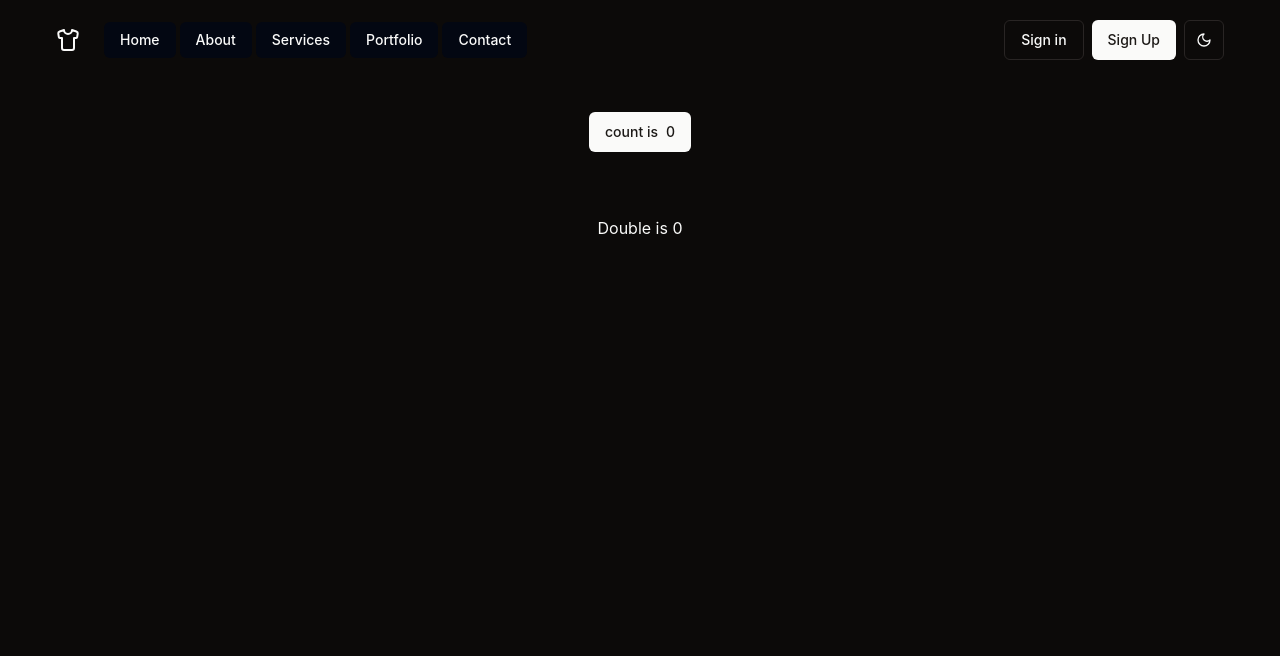
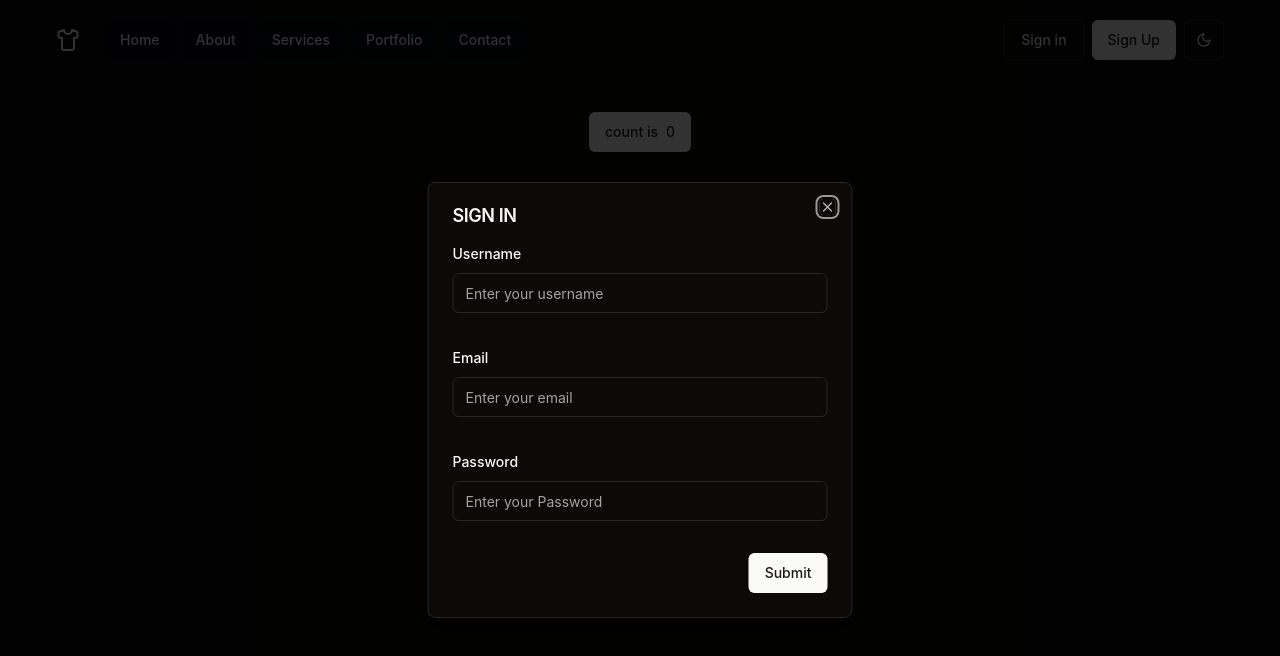
Before and after one commit to thanhtai-personal/react-principle-level, a React (Vite) app: page / in a window 1280 px wide. Both pictures are taken after a click on the button "Sign in". Shown: the top 656 px of the page. Built offline with nearby package versions, Linux system fonts and the light colour scheme.

Commit message:
feat: handle login form with modal

```diff
--- a/src/AppRoutes.tsx
+++ b/src/AppRoutes.tsx
@@ -1,12 +1,12 @@
 import './App.css';
-import { ReactNode, Suspense, lazy } from 'react';
+import { ReactElement, Suspense, lazy } from 'react';
 import { Route, Routes } from 'react-router-dom';
 import { Loading } from './components/common/Loading';
 
 const HomePage = lazy(() => import('./pages/Home'));
 const NotFound = lazy(() => import('./pages/NotFound'));
 
-const makeSuspense = (children: ReactNode) => {
+const makeSuspense = (children: ReactElement) => {
   return <Suspense fallback={<Loading />}>{children}</Suspense>;
 };
 
--- /dev/null
+++ b/src/components/common/AppForm.tsx
@@ -0,0 +1,93 @@
+import { TFormController } from '@/types/TFormController';
+import { ForwardedRef, forwardRef, useImperativeHandle } from 'react';
+import { useForm } from 'react-hook-form';
+import { ZodRawShape, z } from 'zod';
+import { zodResolver } from '@hookform/resolvers/zod';
+
+import { Button } from '@/components/common/shadcn/button';
+import {
+  Form,
+  FormControl,
+  FormDescription,
+  FormField,
+  FormItem,
+  FormLabel,
+  FormMessage,
+} from '@/components/common/shadcn/form';
+import { TFormItem } from '@/types/TFormItem';
+
+type Props<T extends ZodRawShape> = {
+  className?: string;
+  formSchema: z.ZodObject<T, 'strip', z.ZodTypeAny, T, T>;
+  fields: TFormItem<T>[];
+  onsubmit?: (data: T) => Promise<void>;
+  useOutsiteSubmit?: boolean;
+  loading?: boolean;
+  texts?: {
+    submit?: string;
+  };
+};
+
+export const AppForm = <T extends ZodRawShape>(
+  {
+    className = '',
+    formSchema,
+    onsubmit,
+    useOutsiteSubmit,
+    texts,
+    fields,
+  }: Props<T>,
+  ref: ForwardedRef<TFormController>
+) => {
+  useImperativeHandle(ref, () => ({}));
+
+  const form = useForm<z.infer<typeof formSchema>>({
+    resolver: zodResolver(formSchema),
+    defaultValues: undefined,
+  });
+
+  const handleSubmit = async (values: z.infer<typeof formSchema>) => {
+    await onsubmit?.(values as T);
+  };
+
+  return (
+    <Form {...form}>
+      <form
+        onSubmit={form.handleSubmit(handleSubmit)}
+        className={`space-y-8 ${className}`}
+      >
+        {fields.map((fItem: TFormItem<T>) => (
+          <FormField
+            key={fItem.key}
+            control={form.control}
+            name={fItem.name}
+            render={
+              fItem.render ||
+              (({ field }) => (
+                <FormItem>
+                  {fItem.label && <FormLabel>{fItem.label}</FormLabel>}
+                  {fItem.renderInput && (
+                    <FormControl>{fItem.renderInput(field)}</FormControl>
+                  )}
+                  {fItem.description && (
+                    <FormDescription>{fItem.description}</FormDescription>
+                  )}
+                  <FormMessage />
+                </FormItem>
+              ))
+            }
+          />
+        ))}
+        <div className="flex w-full justify-end">
+          {!useOutsiteSubmit && (
+            <Button type="submit">{texts?.submit || 'Submit'}</Button>
+          )}
+        </div>
+      </form>
+    </Form>
+  );
+};
+
+export const ForwardedAppForm = forwardRef(AppForm);
+
+export default ForwardedAppForm;
--- a/src/components/common/AppModal.tsx
+++ b/src/components/common/AppModal.tsx
@@ -6,51 +6,101 @@ import {
   DialogFooter,
   DialogHeader,
   DialogTitle,
-  DialogTrigger,
 } from '@/components/common/shadcn/dialog';
 import { ModalController } from '@/types/ModalController';
 import {
   ForwardedRef,
-  ReactNode,
+  ReactElement,
   forwardRef,
   useImperativeHandle,
+  useMemo,
+  useState,
 } from 'react';
 
 type Props = {
-  triggerElement: ReactNode;
-  children: ReactNode;
-  footer: ReactNode;
+  triggerElement: ReactElement;
+  children: ReactElement;
+  footer?: ReactElement;
+  header?: ReactElement;
   texts?: {
     submit?: string;
     title?: string;
     titleDescription?: string;
   };
   className?: string;
+  onSubmit?: () => Promise<void>;
 };
 
 export const AppModal = forwardRef(
   (
-    { triggerElement, children, footer, texts, className = '' }: Props,
+    {
+      triggerElement,
+      children,
+      footer,
+      header,
+      texts,
+      className = '',
+      onSubmit,
+    }: Props,
     ref: ForwardedRef<ModalController>
   ) => {
-    useImperativeHandle(ref, () => ({}));
+    const [opened, setOpenned] = useState(false);
+
+    useImperativeHandle(ref, () => ({
+      close: () => {
+        setOpenned(false);
+      },
+      open: () => {
+        setOpenned(true);
+      },
+      toggle: () => {
+        setOpenned((prev) => !prev);
+      },
+    }));
+
+    const handleSubmit = async () => {
+      await onSubmit?.();
+    };
+
+    const footerElement = useMemo(() => {
+      if (footer) return footer;
+
+      if (texts?.submit) {
+        return (
+          <Button type="submit" onClick={handleSubmit}>
+            {texts.submit}
+          </Button>
+        );
+      }
+
+      return null;
+    }, [footer, texts?.submit, handleSubmit]);
 
     return (
-      <Dialog>
-        <DialogTrigger asChild>{triggerElement}</DialogTrigger>
+      <Dialog
+        open={opened}
+        onOpenChange={() => {
+          setOpenned((prev) => !prev);
+        }}
+      >
+        {triggerElement}
         <DialogContent className={`sm:max-w-[425px] ${className}`}>
           <DialogHeader>
-            {texts?.title && <DialogTitle>{texts?.title}</DialogTitle>}
-            {texts?.titleDescription && (
-              <DialogDescription>{texts?.titleDescription}</DialogDescription>
+            {header ? (
+              header
+            ) : (
+              <>
+                {texts?.title && <DialogTitle>{texts?.title}</DialogTitle>}
+                {texts?.titleDescription && (
+                  <DialogDescription>
+                    {texts?.titleDescription}
+                  </DialogDescription>
+                )}
+              </>
             )}
           </DialogHeader>
           {children}
-          {
-            <DialogFooter>
-              {footer ? footer : <Button type="submit">{texts?.submit}</Button>}
-            </DialogFooter>
-          }
+          {footerElement && <DialogFooter>{footerElement}</DialogFooter>}
         </DialogContent>
       </Dialog>
     );
--- a/src/components/features/layout/Header.tsx
+++ b/src/components/features/layout/Header.tsx
@@ -3,8 +3,43 @@ import { ShirtIcon } from '@/assets/icons/ShirtIcon';
 import { AppTopMenu } from './AppTopMenu';
 import { AppNavigationMenu } from './AppNavigationMenu';
 import { ThemeToggle } from '@/components/features/theme/ThemeToggle';
+import { AppModal } from '@/components/common/AppModal';
+import { Suspense, lazy, useRef } from 'react';
+import { ModalController } from '@/types/ModalController';
+import { TFormController } from '@/types/TFormController';
+import { useSigninForm } from '@/hooks/logics/useSigninForm';
+import { useSignupForm } from '@/hooks/logics/useSignupForm';
+// import { useDataSubmit } from "@/hooks/data/useDataSubmit";
+import { ILoginRequest } from '@/interfaces/request/ILoginRequest';
+
+const ForwardedAppForm = lazy(() => import('@/components/common/AppForm'));
 
 export function Header() {
+  const signinModalRef = useRef<ModalController | null>(null);
+  const signinFormRef = useRef<TFormController | null>(null);
+  const signupModalRef = useRef<ModalController | null>(null);
+  const signupFormRef = useRef<TFormController | null>(null);
+
+  const { formSchema: signinSchema, fields: signinFields } = useSigninForm();
+
+  const { formSchema: signupSchema, fields: signupFields } = useSignupForm();
+
+  // const loginService = async (params: ILoginRequest) => {
+  //   return {} as any
+  // }
+
+  // const loginSuccess = () => {}
+
+  // const {
+  //   mutate: submitLogin,
+  //   isPending: isLoginLoading,
+  // } = useDataSubmit<ILoginRequest>(loginService, loginSuccess)
+
+  const handleSignin = async (values: ILoginRequest) => {
+    // submitLogin(values);
+    signinModalRef.current?.close();
+  };
+
   return (
     <div className="container mx-auto px-4 md:px-6 lg:px-8">
       <header className="flex h-20 w-full shrink-0 items-center px-4 md:px-6">
@@ -15,8 +50,46 @@ export function Header() {
         <AppTopMenu />
         <AppNavigationMenu />
         <div className="ml-auto flex gap-2">
-          <Button variant="outline">Sign in</Button>
-          <Button>Sign Up</Button>
+          <AppModal
+            triggerElement={
+              <Button
+                variant="outline"
+                onClick={() => {
+                  signinModalRef.current?.open();
+                }}
+              >
+                Sign in
+              </Button>
+            }
+            ref={signinModalRef}
+            texts={{
+              title: 'SIGN IN',
+            }}
+          >
+            <Suspense fallback={<></>}>
+              <ForwardedAppForm
+                ref={signinFormRef}
+                formSchema={signinSchema as any}
+                fields={signinFields}
+                onsubmit={handleSignin}
+              />
+            </Suspense>
+          </AppModal>
+          <AppModal
+            triggerElement={<Button>Sign Up</Button>}
+            ref={signupModalRef}
+            texts={{
+              title: 'SIGN UP',
+            }}
+          >
+            <Suspense fallback={<></>}>
+              <ForwardedAppForm
+                ref={signupFormRef}
+                formSchema={signupSchema as any}
+                fields={signupFields}
+              />
+            </Suspense>
+          </AppModal>
           <ThemeToggle />
         </div>
       </header>
--- /dev/null
+++ b/src/hooks/logics/useSigninForm.tsx
@@ -0,0 +1,53 @@
+import { Input } from '@/components/common/shadcn/input';
+import { useMemo } from 'react';
+import { z } from 'zod';
+
+export const useSigninForm = () => {
+  const formSchema = useMemo(
+    () =>
+      z.object({
+        username: z.string().min(1, 'Username is required'),
+        email: z.string().email('Invalid email address'),
+        password: z
+          .string()
+          .min(8, 'Invalid password')
+          .max(30, 'Invalid password'),
+      }),
+    []
+  );
+
+  const fields = useMemo(
+    () => [
+      {
+        key: 'username',
+        name: 'username',
+        label: 'Username',
+        renderInput: (field: any) => (
+          <Input {...field} placeholder="Enter your username" />
+        ),
+      },
+      {
+        key: 'email',
+        name: 'email',
+        label: 'Email',
+        renderInput: (field: any) => (
+          <Input {...field} placeholder="Enter your email" />
+        ),
+      },
+      {
+        key: 'password',
+        name: 'password',
+        label: 'Password',
+        renderInput: (field: any) => (
+          <Input {...field} type="password" placeholder="Enter your Password" />
+        ),
+      },
+    ],
+    []
+  );
+
+  return {
+    formSchema,
+    fields,
+  };
+};
--- /dev/null
+++ b/src/hooks/logics/useSignupForm.tsx
@@ -0,0 +1,53 @@
+import { Input } from '@/components/common/shadcn/input';
+import { useMemo } from 'react';
+import { z } from 'zod';
+
+export const useSignupForm = () => {
+  const formSchema = useMemo(
+    () =>
+      z.object({
+        username: z.string().min(1, 'Username is required'),
+        email: z.string().email('Invalid email address'),
+        password: z
+          .string()
+          .min(8, 'Invalid password')
+          .max(30, 'Invalid password'),
+      }),
+    []
+  );
+
+  const fields = useMemo(
+    () => [
+      {
+        key: 'username',
+        name: 'username',
+        label: 'Username',
+        renderInput: (field: any) => (
+          <Input {...field} placeholder="Enter your username" />
+        ),
+      },
+      {
+        key: 'email',
+        name: 'email',
+        label: 'Email',
+        renderInput: (field: any) => (
+          <Input {...field} placeholder="Enter your email" />
+        ),
+      },
+      {
+        key: 'password',
+        name: 'password',
+        label: 'Password',
+        renderInput: (field: any) => (
+          <Input {...field} type="password" placeholder="Enter your Password" />
+        ),
+      },
+    ],
+    []
+  );
+
+  return {
+    formSchema,
+    fields,
+  };
+};
--- a/src/types/ModalController.ts
+++ b/src/types/ModalController.ts
@@ -1 +1,5 @@
-export type ModalController = {};
+export type ModalController = {
+  close: () => void;
+  open: () => void;
+  toggle: () => void;
+};
--- /dev/null
+++ b/src/types/TFormController.ts
@@ -0,0 +1 @@
+export type TFormController = {};
--- /dev/null
+++ b/src/types/TFormItem.ts
@@ -0,0 +1,25 @@
+import { ReactNode } from 'react';
+import {
+  ControllerRenderProps,
+  ControllerFieldState,
+  Path,
+  UseFormStateReturn,
+} from 'react-hook-form';
+import { ZodRawShape } from 'zod';
+
+export type TFormItem<T extends ZodRawShape> = {
+  key: string;
+  name: Path<T>;
+  label?: string | ReactNode;
+  description?: string | ReactNode;
+  renderInput?: (field: ControllerRenderProps<T, Path<T>>) => ReactNode;
+  render?: ({
+    field,
+    fieldState,
+    formState,
+  }: {
+    field: ControllerRenderProps<T, Path<T>>;
+    fieldState: ControllerFieldState;
+    formState: UseFormStateReturn<T>;
+  }) => ReactNode;
+};
```
